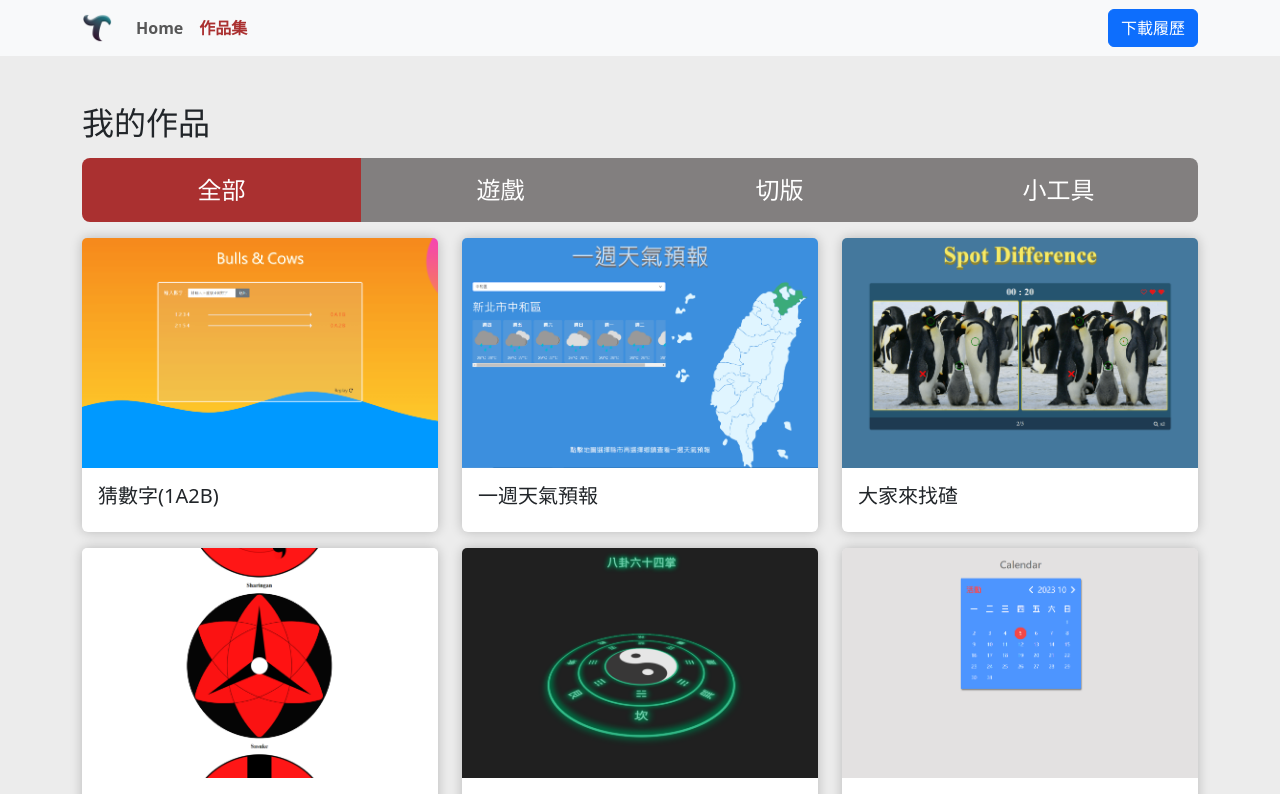
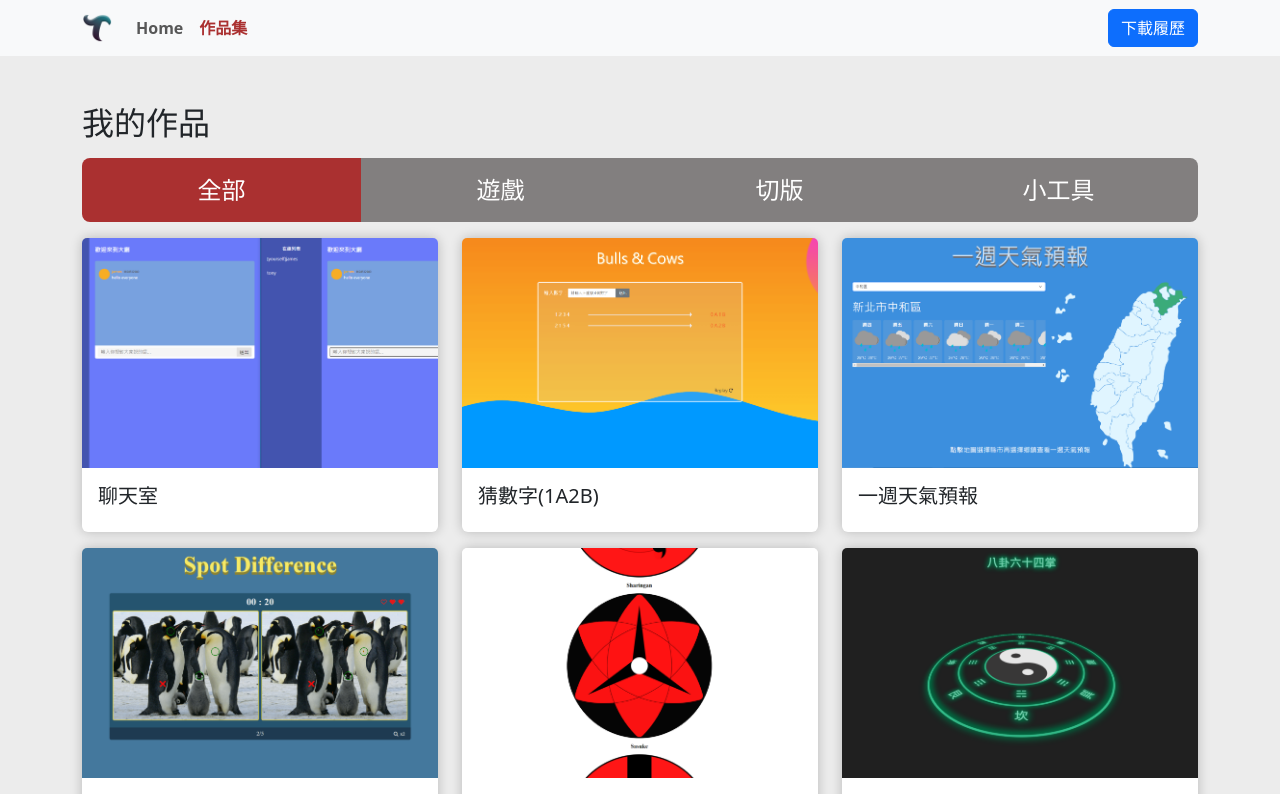
Before and after one commit to tony-hsueh/portfolio, a React (Create React App) app: page /portfolios in a window 1280 px wide. Shown: the top 794 px of the page. Built offline with nearby package versions, Linux system fonts and the light colour scheme.

Commit message:
add chat app

```diff
--- a/src/portfolioDb.js
+++ b/src/portfolioDb.js
@@ -1,6 +1,12 @@
 import { portfoliotype } from "./commonParameter";
 
 export const portfolios = [
+  {
+    name: '聊天室',
+    type: portfoliotype['tool'],
+    imageSrc: '/img/chatroom.png',
+    url: 'https://tony-chat.netlify.app/',
+  },
   {
     name: '猜數字(1A2B)',
     type: portfoliotype['game'],
```
Also changed, not shown: public/img/chatroom.png (added).
